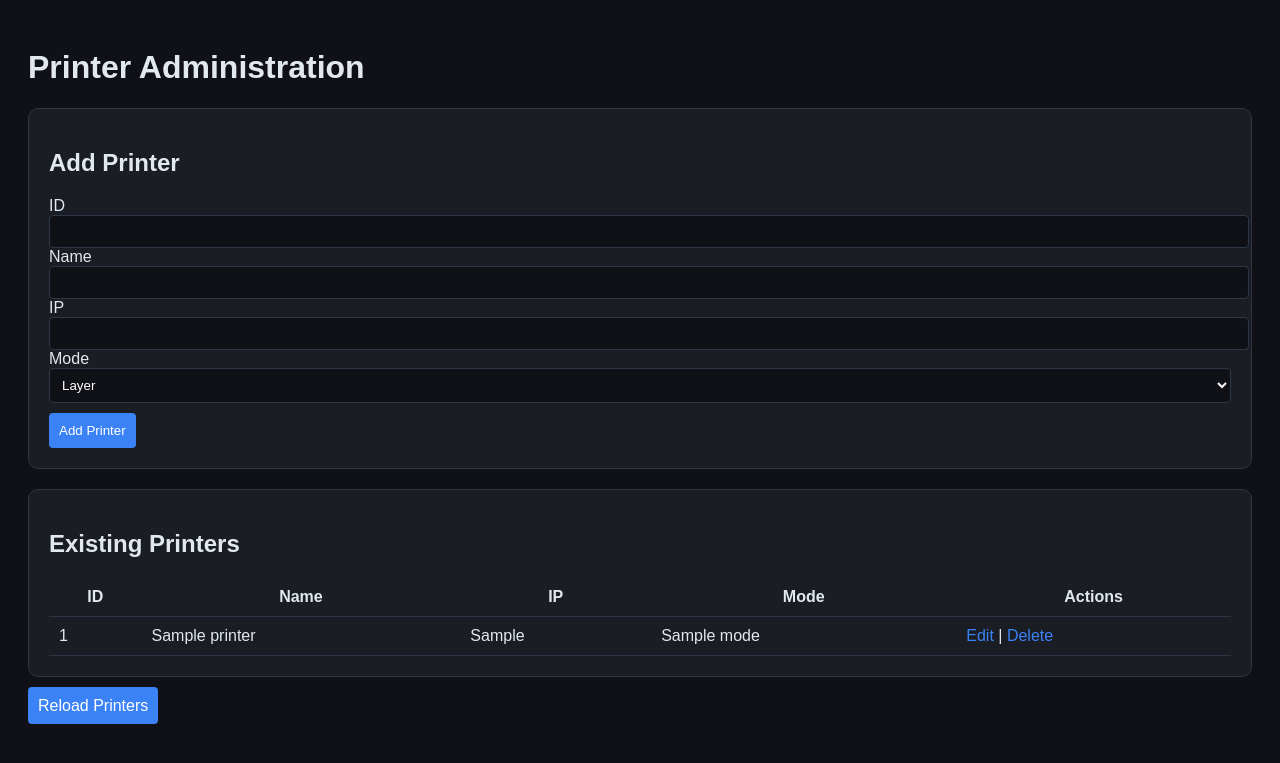
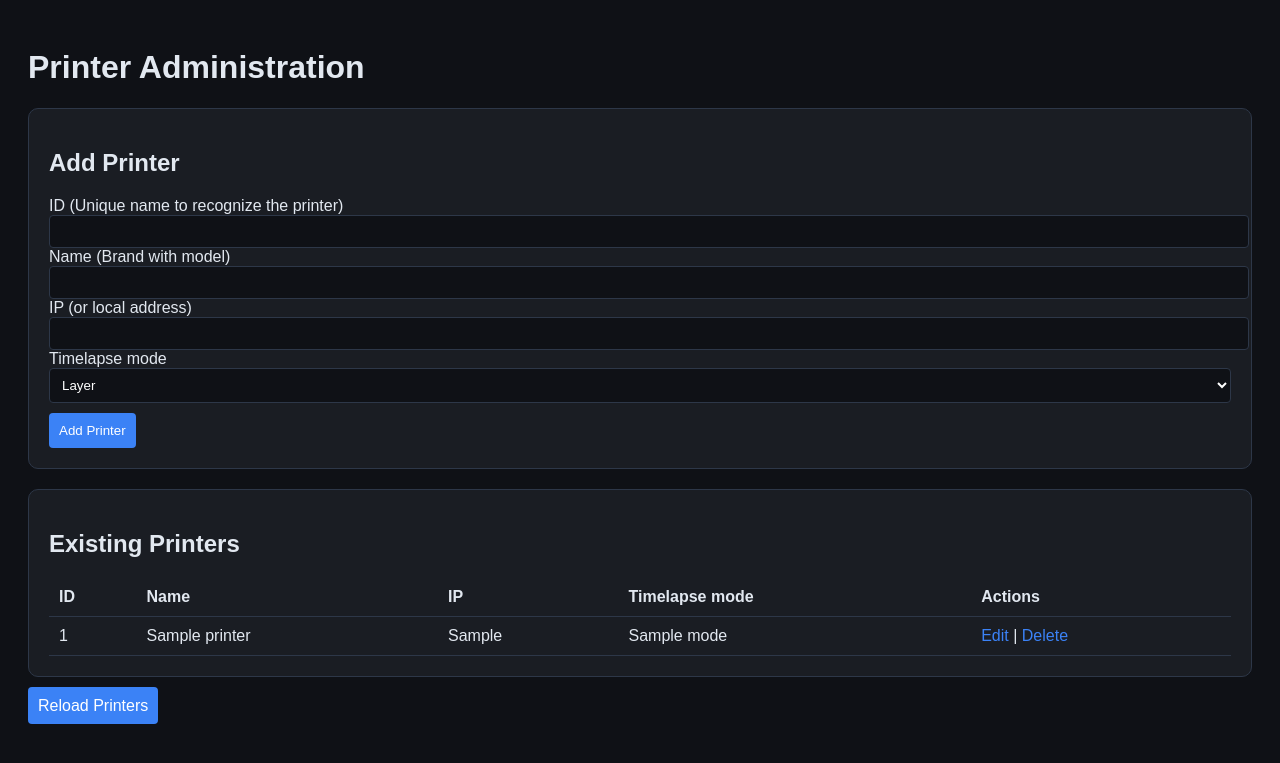
Before and after one commit to johann-gillieron/moonraker-docker-timelapse, a Flask app: template app/templates/admin.html in a window 1280 px wide. Shown: the top 763 px of the page. Run offline with Flask 3, Linux system fonts and the light colour scheme; the template is opened without the code that fills it: most values are stand-ins (such as "Sample title", 1, 10 or a date in 2020).

Commit message:
Expliciting input values for printer

```diff
--- a/app/templates/admin.html
+++ b/app/templates/admin.html
@@ -13,7 +13,7 @@
         .btn { background:#3b82f6; padding:10px; border:none; border-radius:4px; color:white; cursor:pointer; }
         .btn-danger { background:#ef4444; }
         table { width:100%; border-collapse:collapse; margin-top:20px; }
-        th, td { padding:10px; border-bottom:1px solid #2d3748; }
+        th, td { padding:10px; border-bottom:1px solid #2d3748; text-align: left; }
         a { color:#3b82f6; text-decoration:none; }
     </style>
 </head>
@@ -24,16 +24,16 @@
 <div class="card">
     <h2>Add Printer</h2>
     <form action="/admin/add" method="POST">
-        <label>ID</label>
+        <label>ID (Unique name to recognize the printer)</label>
         <input name="id" required>
 
-        <label>Name</label>
+        <label>Name (Brand with model)</label>
         <input name="name" required>
 
-        <label>IP</label>
+        <label>IP (or local address)</label>
         <input name="ip" required>
 
-        <label>Mode</label>
+        <label>Timelapse mode</label>
         <select name="mode">
             <option value="layer">Layer</option>
             <option value="time">Smart Time</option>
@@ -46,7 +46,7 @@
 <div class="card">
     <h2>Existing Printers</h2>
     <table>
-        <tr><th>ID</th><th>Name</th><th>IP</th><th>Mode</th><th>Actions</th></tr>
+        <tr><th>ID</th><th>Name</th><th>IP</th><th>Timelapse mode</th><th>Actions</th></tr>
         {% for p in printers %}
         <tr>
             <td>{{p.id}}</td>
--- a/app/templates/edit.html
+++ b/app/templates/edit.html
@@ -19,13 +19,13 @@
 
 <div class="card">
     <form action="/admin/edit/{{p.id}}" method="POST">
-        <label>Name</label>
+        <label>Name (Brand with model)</label>
         <input name="name" value="{{p.name}}">
 
-        <label>IP</label>
+        <label>IP (or local address)</label>
         <input name="ip" value="{{p.ip}}">
 
-        <label>Mode</label>
+        <label>Timelapse mode</label>
         <select name="mode">
             <option value="layer" {% if p.mode=='layer' %}selected{% endif %}>Layer</option>
             <option value="time" {% if p.mode=='time' %}selected{% endif %}>Smart Time</option>
```
Also changed, not shown: 1 other file.
